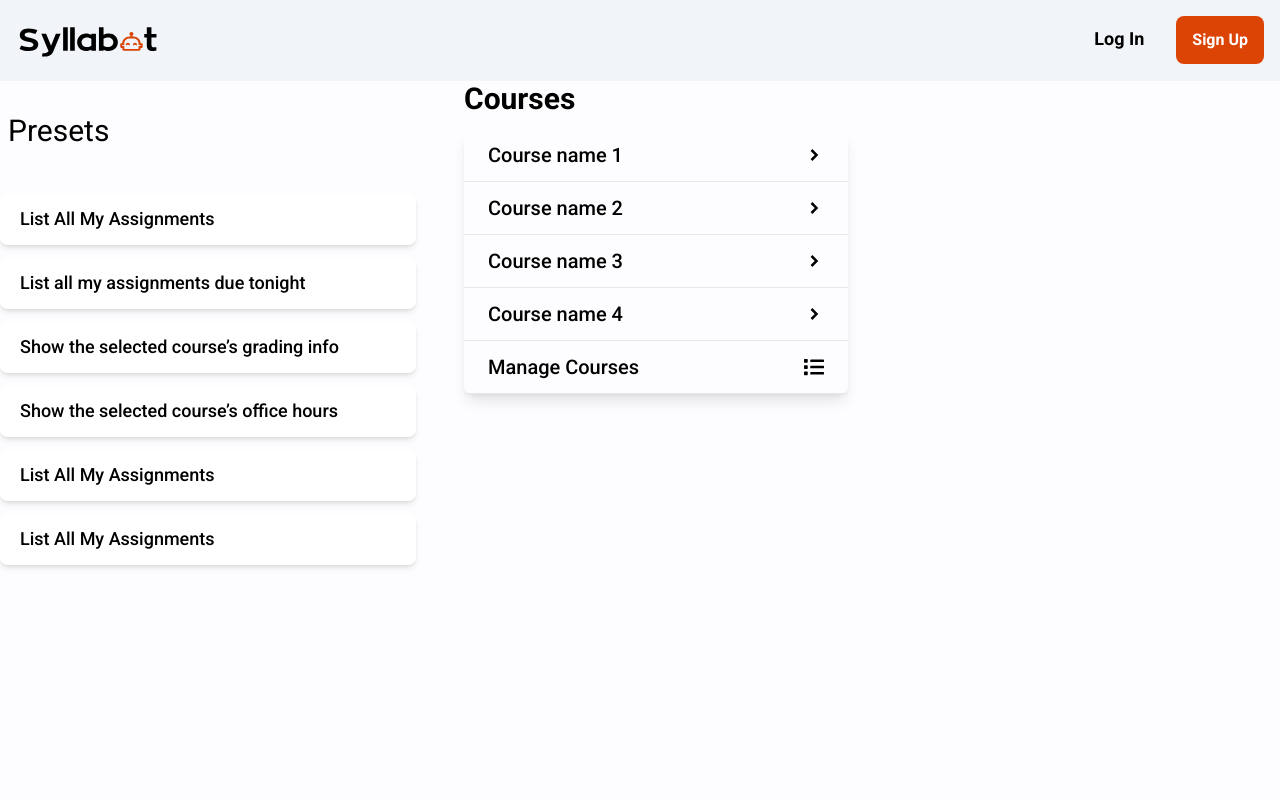
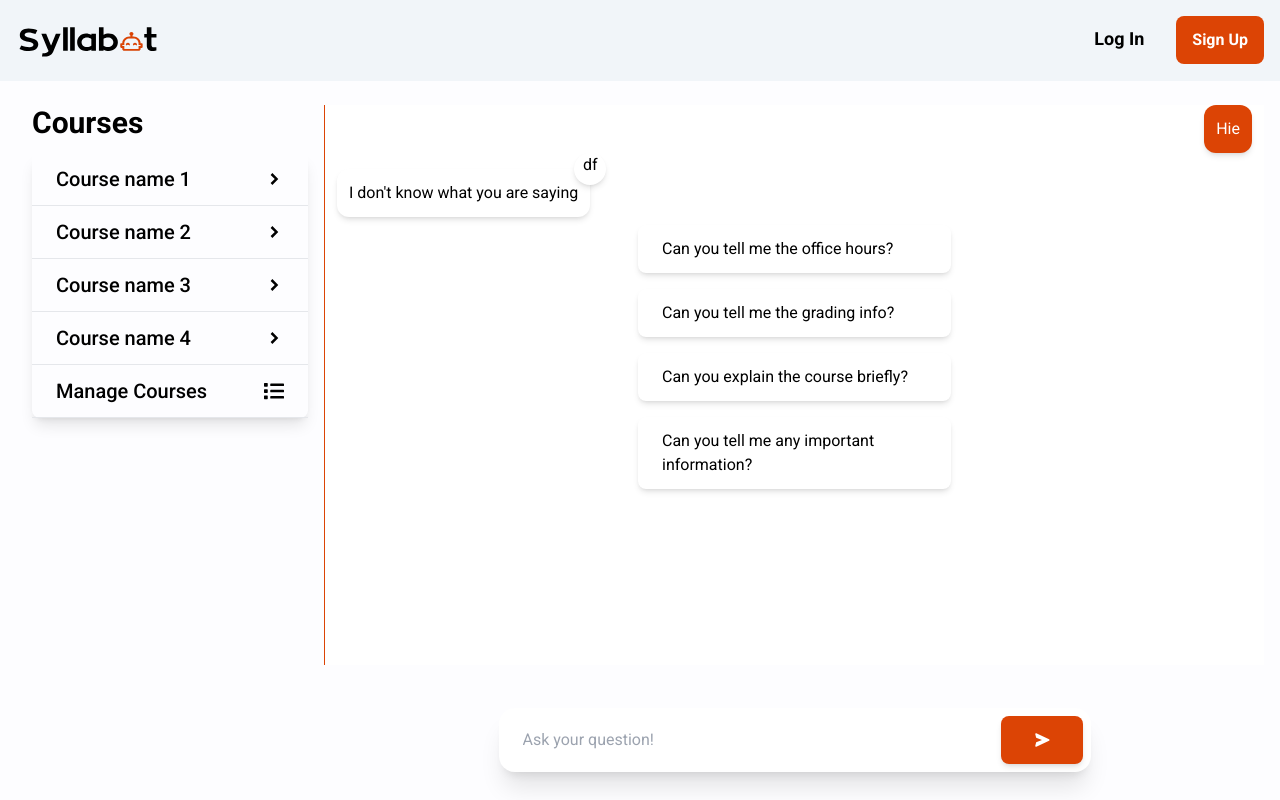
Before and after one commit to Nyumat/Syllabot, a React (Vite) app in the folder client/: page /chat in a window 1280 px wide. Built offline with nearby package versions, Linux system fonts and the light colour scheme; no server answers.

Commit message:
Working on Chat page....

```diff
--- a/client/src/App.tsx
+++ b/client/src/App.tsx
@@ -5,11 +5,8 @@ import Manage from "./pages/Manage";
 import Processing from "./pages/Processing";
 import Home from "./pages/Home";
 
-if (!import.meta.env.VITE_CLERK_PUBLISHABLE_KEY) {
-   throw new Error("Missing Publishable Key");
-}
-
-const clerkPubKey = import.meta.env.VITE_CLERK_PUBLISHABLE_KEY;
+const clerkPubKey =
+   "pk_test_YWNjdXJhdGUtY295b3RlLTkyLmNsZXJrLmFjY291bnRzLmRldiQ";
 
 function App() {
    return (
--- a/client/src/components/CourseSidePanel.tsx
+++ b/client/src/components/CourseSidePanel.tsx
@@ -26,15 +26,15 @@ export default function CourseSidePanel({
          documents: [
             {
                id: "4553",
-          name: "mySyllabus1.pdf"
+               name: "mySyllabus1.pdf",
             },
             {
                id: "4ef553",
-          name: "myText1.pdf"
+               name: "myText1.pdf",
             },
             {
                id: "df4553",
-          name: "Sandy's_Butt.pdf"
+               name: "Sandy's_Butt.pdf",
             },
          ],
       },
--- /dev/null
+++ b/client/src/components/layout/ChatBox.tsx
@@ -0,0 +1,24 @@
+import QueryBox from "./QueryBox";
+
+export default function ChatBox() {
+   return (
+      <div className="col-span-3 flex flex-col items-center h-70vh mr-4 bg-white border-l border-solid border-primary-orange">
+         <div className="ml-auto">
+            <div className="flex p-3 bg-primary-orange text-white rounded-xl shadow-md mr-3">
+               Hie
+            </div>
+         </div>
+
+         <div className="mr-auto">
+            <div className=" rounded-full bg-white shadow-md h-8 w-8 justify-center self-center ml-auto relative z-10 mr-1nem mb-1nem">
+               df
+            </div>
+            <div className="flex p-3 bg-white text-black rounded-xl shadow-md ml-3">
+               I don't know what you are saying
+            </div>
+         </div>
+
+         <QueryBox />
+      </div>
+   );
+}
--- /dev/null
+++ b/client/src/components/layout/Presets.tsx
@@ -0,0 +1,59 @@
+import { useState } from "react";
+import { PresetType } from "../../data/types";
+
+const data = [
+   {
+      name: "Can you tell me the office hours?",
+   },
+   {
+      name: "Can you tell me the grading info?",
+   },
+   {
+      name: "Can you explain the course briefly?",
+   },
+   {
+      name: "Can you tell me any important information?",
+   },
+];
+
+export default function Presets() {
+   const [selected, setSelected] = useState<String>("");
+
+   const handleSelect = (preset: PresetType) => {
+      console.log("preset name is === ", preset.name);
+      setSelected(preset.name);
+   };
+
+   return (
+      <div className="flex flex-row flex-wrap w-1/3">
+         {data.map((preset) => (
+            <Preset
+               name={preset.name}
+               selected={selected}
+               onClick={() => handleSelect(preset)}
+            />
+         ))}
+      </div>
+   );
+}
+
+type PresetProps = {
+   name: String;
+   selected: String;
+   onClick: (name: String) => any;
+};
+
+function Preset({ name, selected, onClick }: PresetProps) {
+   const baseCSS =
+      "rounded-lg bg-white cursor-pointer w-full shadow-md font-normal text-start pl-6 hover:bg-primary-orange hover:text-white hover:font-semibold active:bg-white active:text-black transition duration-200 ease-in-out p-3 my-2";
+   const selectedCSS =
+      "rounded-lg bg-primary-orange text-white cursor-pointer w-full shadow-md font-normal text-start font-semibold pl-6 hover:bg-primary-orange hover:text-white hover:font-semibold transition duration-200 ease-in-out p-3 my-2";
+   return (
+      <button
+         className={name == selected ? selectedCSS : baseCSS}
+         onClick={() => onClick(name)}
+      >
+         {name}
+      </button>
+   );
+}
--- /dev/null
+++ b/client/src/components/layout/QueryBox.tsx
@@ -0,0 +1,22 @@
+import { BiSolidSend } from "react-icons/bi";
+import Presets from "./Presets";
+
+export default function QueryBox() {
+   return (
+      <>
+         <Presets />
+         <div className="flex flex-row px-6 w-1/2 my-3 z-10 absolute bottom-4">
+            <div className="flex flex-fow justify-center items-center p-2 shadow-xl rounded-2xl w-full bg-white">
+               <input
+                  type="text"
+                  className="textarea w-full border-0 text-base focus:outline-none z-10"
+                  placeholder="Ask your question!"
+               ></input>
+               <button className="btn text-lg bg-primary-orange text-white hover:bg-primary-grey hover:text-primary-orange border-none shadow-md active:bg-primary-orange active:text-white px-8">
+                  <BiSolidSend />
+               </button>
+            </div>
+         </div>
+      </>
+   );
+}
--- a/client/src/components/lists/Presets.tsx
+++ /dev/null
@@ -1,73 +0,0 @@
-const data = [
-  {
-    name: "List All My Assignments",
-    query: "Can you tell me all of my assignments for my course {course}?",
-    description:
-      "This will list all of your assignments for a specific course.",
-  },
-  {
-    name: "List all my assignments due tonight",
-    query: "Can you tell me all of my assignments for my course {course}?",
-    description:
-      "This will list all of your assignments for a specific course.",
-  },
-  {
-    name: "Show the selected course’s grading info",
-    query: "Can you tell me all of my assignments for my course {course}?",
-    description:
-      "This will list all of your assignments for a specific course.",
-  },
-  {
-    name: "Show the selected course’s office hours",
-    query: "Can you tell me all of my assignments for my course {course}?",
-    description:
-      "This will list all of your assignments for a specific course.",
-  },
-  {
-    name: "List All My Assignments",
-    query: "Can you tell me all of my assignments for my course {course}?",
-    description:
-      "This will list all of your assignments for a specific course.",
-  },
-  {
-    name: "List All My Assignments",
-    query: "Can you tell me all of my assignments for my course {course}?",
-    description:
-      "This will list all of your assignments for a specific course.",
-  },
-];
-
-export default function Presets() {
-  return (
-    <div className="flex flex-col justify-center items-left text-start">
-      <h2 className="text-3xl font-body text-start pl-2 select-none py-8">
-        Presets
-      </h2>
-      <div className="col-span-1">
-        {data.map((preset) => (
-          <Preset
-            name={preset.name}
-            query={preset.query}
-            description={preset.description}
-          />
-        ))}
-      </div>
-    </div>
-  );
-}
-
-interface PresetProps {
-  name: string;
-  query: string;
-  description: string;
-}
-
-function Preset(props: PresetProps) {
-  return (
-    <div className="rounded-lg bg-white shadow-md hover:rounded-lg hover:bg-orange-600 hover:shadow-md hover:text-white transition duration-200 ease-in-out p-3 my-3">
-      <p className="text-black text-start font-roboto text-lg font-medium pl-2">
-        {props.name}
-      </p>
-    </div>
-  );
-}
--- a/client/src/pages/Home.tsx
+++ b/client/src/pages/Home.tsx
@@ -2,7 +2,9 @@ import NavBar from "../components/NavBar";
 import { useAuth, useClerk, SignIn } from "@clerk/clerk-react";
 import { useNavigate } from "react-router-dom";
 import CourseSidePanel from "../components/CourseSidePanel";
-import Presets from "../components/lists/Presets";
+import Presets from "../components/layout/Presets";
+import ChatBox from "../components/layout/ChatBox";
+import QueryBox from "../components/layout/QueryBox";
 import { Course } from "../data/types";
 
 export default function Home() {
@@ -22,14 +24,14 @@ export default function Home() {
       <>
          <div className="text-center items-center justify-center content-center h-full font-body">
             <NavBar />
-            <div className="grid grid-cols-3 gap-4">
-               <Presets />
+            <div className="grid grid-cols-4 gap-4 mt-6">
                <CourseSidePanel
                   userClicked={(course: Course) =>
                      console.log(course.courseTitle)
                   }
                   userClickedManageOrAdd={userClickedManage}
                />
+               <ChatBox />
             </div>
          </div>
       </>
--- a/client/tailwind.config.js
+++ b/client/tailwind.config.js
@@ -22,9 +22,23 @@ export default {
             "20pc": "20%",
             "10pc": "10%",
          },
-
+         height: {
+            "60vh": "60vh",
+            "65vh": "65vh",
+            "70vh": "70vh",
+            "80vh": "80vh",
+         },
          inset: {
             "30pc": "30%",
+         },
+         spacing: {
+            "1nem": "-1em",
+         },
+         maxHeight: {
+            "50vh": "50vh",
+            "60vh": "60vh",
+            "70vh": "70vh",
+            "80vh": "80vh",
          },
       },
    },
```
Also changed, not shown: client/src/data/types.ts (+17 -13 lines), client/src/components/buttons/CourseBtn.tsx (indentation only). Lines whose indentation alone changed are shown as unchanged.
